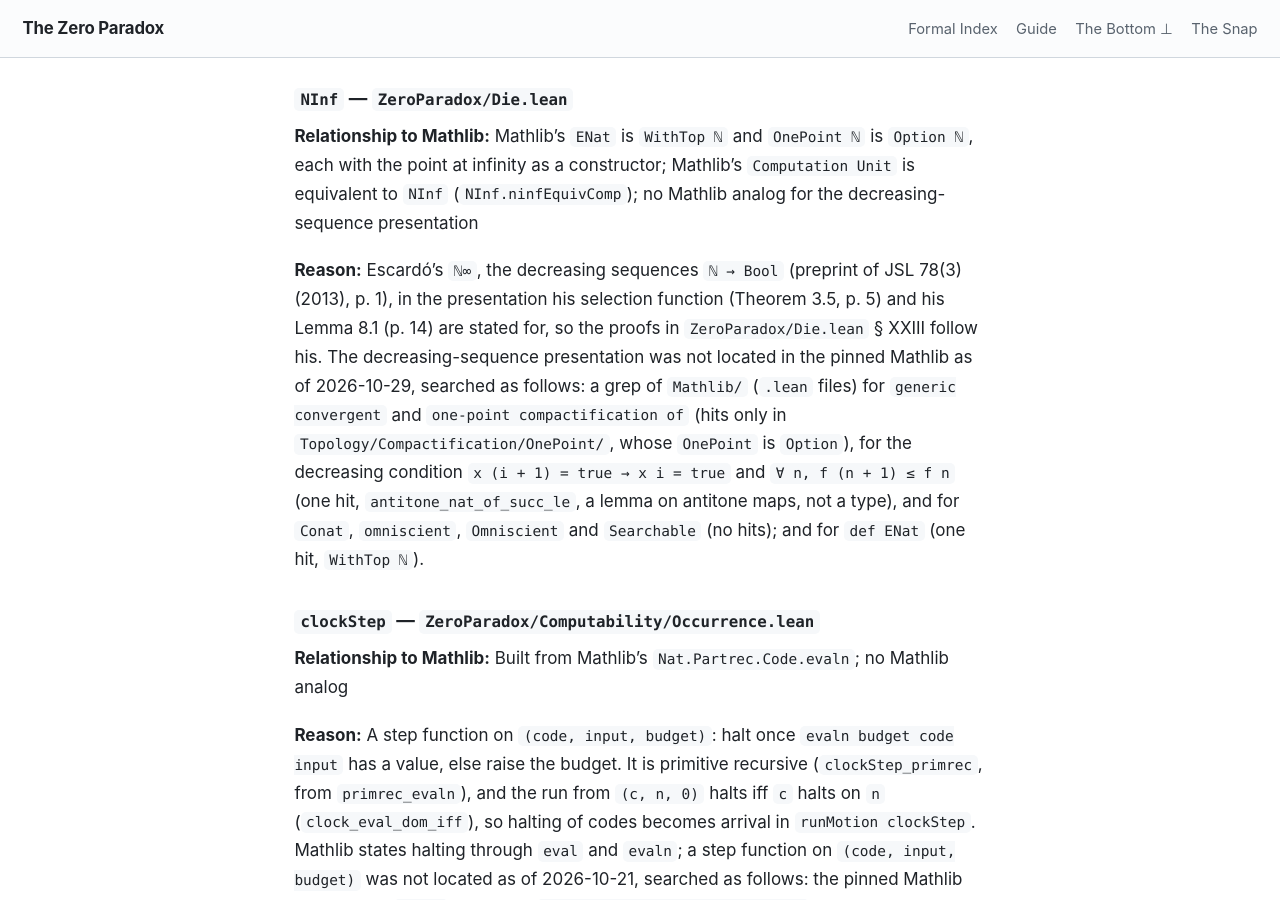
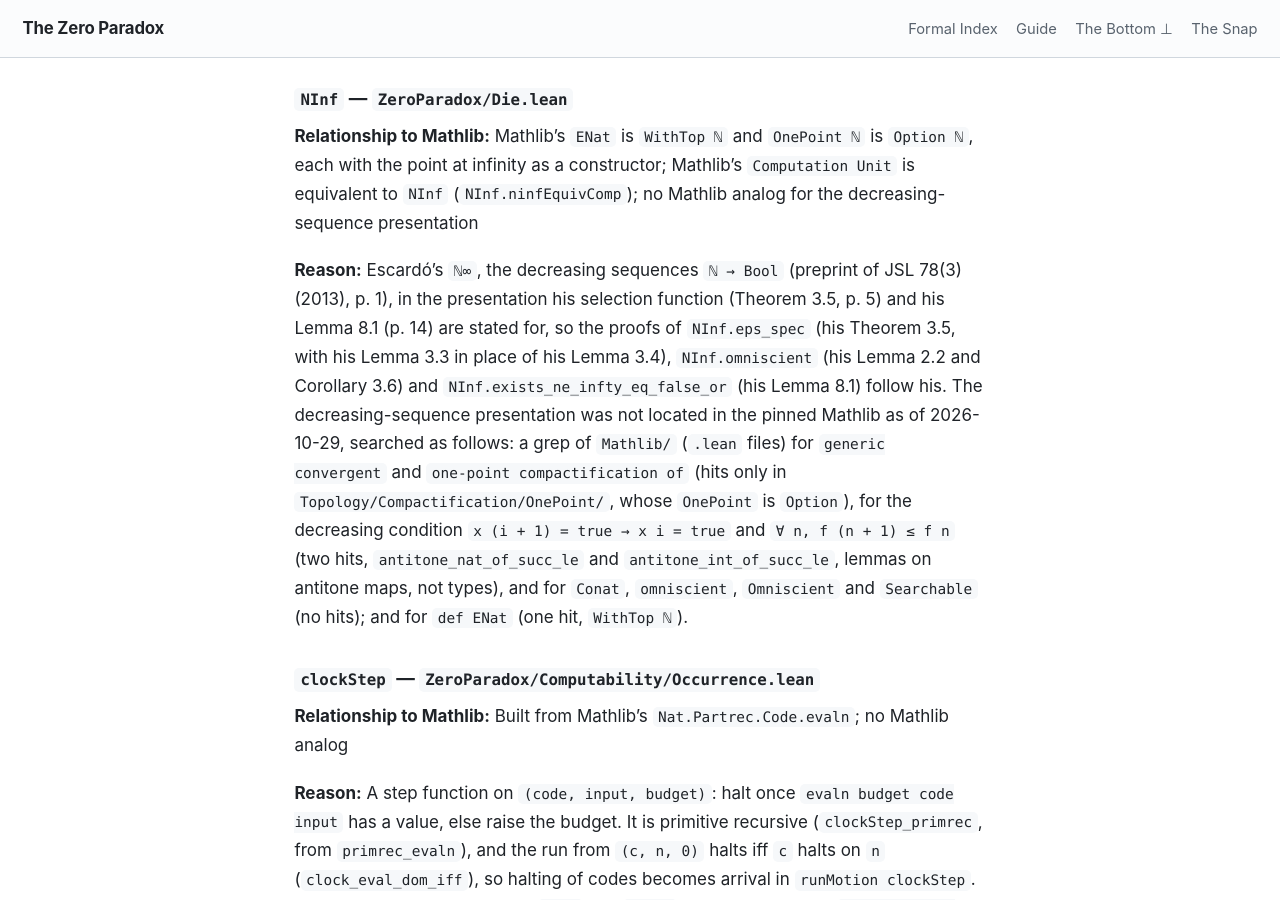
Before and after one commit to timbrigham/ZeroParadox, a Jekyll site: the page built from LEAN_CUSTOM_REGISTRY.md, in a window 1280 px wide and 900 px high, scrolled down 29317 px. Built offline with Jekyll 4.4.1, drawn with Linux system fonts in a browser that asks for light colours; our own code applies the rules of GitHub Pages for plain Markdown files.

Commit message:
Die tagged-vs-limit r1 fixes: conditional membership, chain object, attributions
Round 1 ordinary findings (editorial, adversary, prior_art, copy_editor):
A. DieCannotBe § IX: the chain is Option ℕ → NInf → Part ℕ, its middle the
   delay type at Unit (ninfEquivComp), not at ℕ.
B. DieCannotBe § XXVII: ℕ and Option ℕ relabelled from NON-MEMBER to the
   conditional "membership gives LPO; classically both are members", backed
   by selectedTotal_of_classical and a new classical trichotomy example.
   Corpus sweep found no other site of this shape.
C. DieCannotBe § XIII: "measured for ℕ only" now also names Option ℕ;
   over-long line re-wrapped.
D. wlpo_of_eqOr_infty cited as the right-to-left half of Escardó's WLPO row.
E. Part-to-Option Statement backed by the adversary's O3 example.
F. Reading at ∞ re-pointed to overTrichotomy_ninf_boolStep and
   wlpo_of_selfOnlyAt_infty.
G. "a test isolating ∞" glossed as a decidable singleton.
H. § XXVII header names Escardó's ℕ∞, the one-point compactification, first.
I. exists_ne_infty_eq_false_or and separated moved above the MEMBER header.
J. LPO-to-selector absence dated 2026-10-29 with its search.
K. overTrichotomy_ninf_boolStep: hmap avoids y at every z ≠ ∞.
L. wlpo_of_isolating_infty Reading re-pointed to Escardó's p. 4 WLPO row with
   Lemma 3.3 and TypeTopology basic-discontinuity-taboo; Theorem 7.1(1) as
   the weaker-hypothesis form assuming countable choice.
M. Attributions: Knapp 2020 § 4.1 for ninfEquivComp; TypeTopology
   Taboos.WLPO for wlpo_iff_eqOr / decEq_of_wlpoData / wlpoData_of_decEq;
   Escardó p. 4 rows and Corollary 3.7 for lpo_of_exactTag / wlpo_of_tag;
   § XXIII pointer to natInfinity and enat_fp_iff.
N. Registry: the three proofs that follow Escardó named; antitone grep
   returns two lemma hits.
O. JSL 78(3) and CSL 2017 LIPIcs 82 confirmed at the publisher pages; no
   text change.

Co-Authored-By: Claude Opus 5.5 <noreply@anthropic.com>
Claude-Session: https://claude.ai/code/session_01NYJd4eT1BYi8RSKhY3zAYq

```diff
--- a/LEAN_CUSTOM_REGISTRY.md
+++ b/LEAN_CUSTOM_REGISTRY.md
@@ -487,7 +487,7 @@ The concrete model confirming that `ValuationStructure`'s abstract axioms have a
 
 **Relationship to Mathlib:** Mathlib's `ENat` is `WithTop ℕ` and `OnePoint ℕ` is `Option ℕ`, each with the point at infinity as a constructor; Mathlib's `Computation Unit` is equivalent to `NInf` (`NInf.ninfEquivComp`); no Mathlib analog for the decreasing-sequence presentation
 
-**Reason:** Escardó's `ℕ∞`, the decreasing sequences `ℕ → Bool` (preprint of JSL 78(3) (2013), p. 1), in the presentation his selection function (Theorem 3.5, p. 5) and his Lemma 8.1 (p. 14) are stated for, so the proofs in `ZeroParadox/Die.lean` § XXIII follow his. The decreasing-sequence presentation was not located in the pinned Mathlib as of 2026-10-29, searched as follows: a grep of `Mathlib/` (`.lean` files) for `generic convergent` and `one-point compactification of` (hits only in `Topology/Compactification/OnePoint/`, whose `OnePoint` is `Option`), for the decreasing condition `x (i + 1) = true → x i = true` and `∀ n, f (n + 1) ≤ f n` (one hit, `antitone_nat_of_succ_le`, a lemma on antitone maps, not a type), and for `Conat`, `omniscient`, `Omniscient` and `Searchable` (no hits); and for `def ENat` (one hit, `WithTop ℕ`).
+**Reason:** Escardó's `ℕ∞`, the decreasing sequences `ℕ → Bool` (preprint of JSL 78(3) (2013), p. 1), in the presentation his selection function (Theorem 3.5, p. 5) and his Lemma 8.1 (p. 14) are stated for, so the proofs of `NInf.eps_spec` (his Theorem 3.5, with his Lemma 3.3 in place of his Lemma 3.4), `NInf.omniscient` (his Lemma 2.2 and Corollary 3.6) and `NInf.exists_ne_infty_eq_false_or` (his Lemma 8.1) follow his. The decreasing-sequence presentation was not located in the pinned Mathlib as of 2026-10-29, searched as follows: a grep of `Mathlib/` (`.lean` files) for `generic convergent` and `one-point compactification of` (hits only in `Topology/Compactification/OnePoint/`, whose `OnePoint` is `Option`), for the decreasing condition `x (i + 1) = true → x i = true` and `∀ n, f (n + 1) ≤ f n` (two hits, `antitone_nat_of_succ_le` and `antitone_int_of_succ_le`, lemmas on antitone maps, not types), and for `Conat`, `omniscient`, `Omniscient` and `Searchable` (no hits); and for `def ENat` (one hit, `WithTop ℕ`).
 
 ### `clockStep` — `ZeroParadox/Computability/Occurrence.lean`
 
```
Also changed, not shown: 2 other files.
